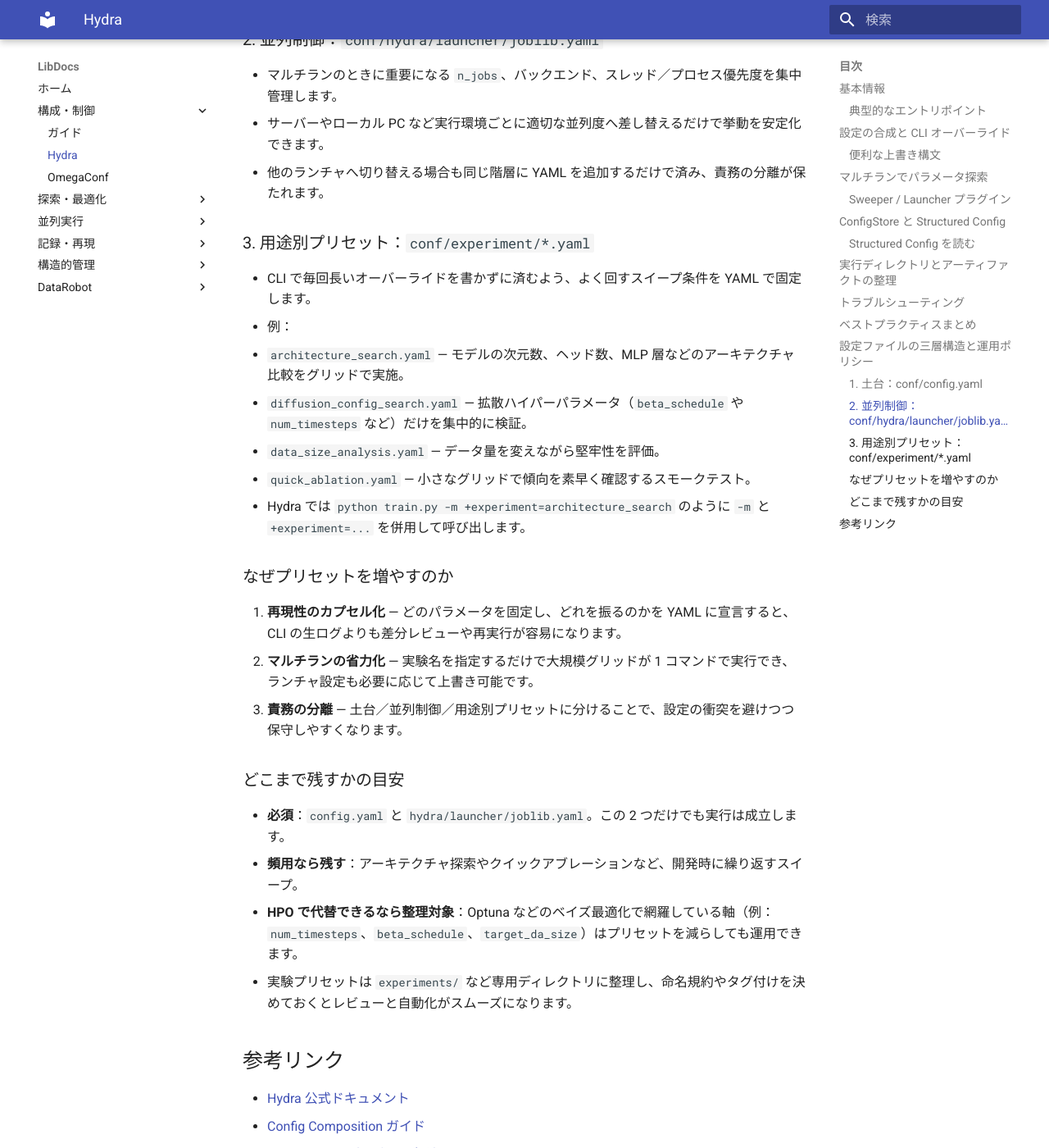
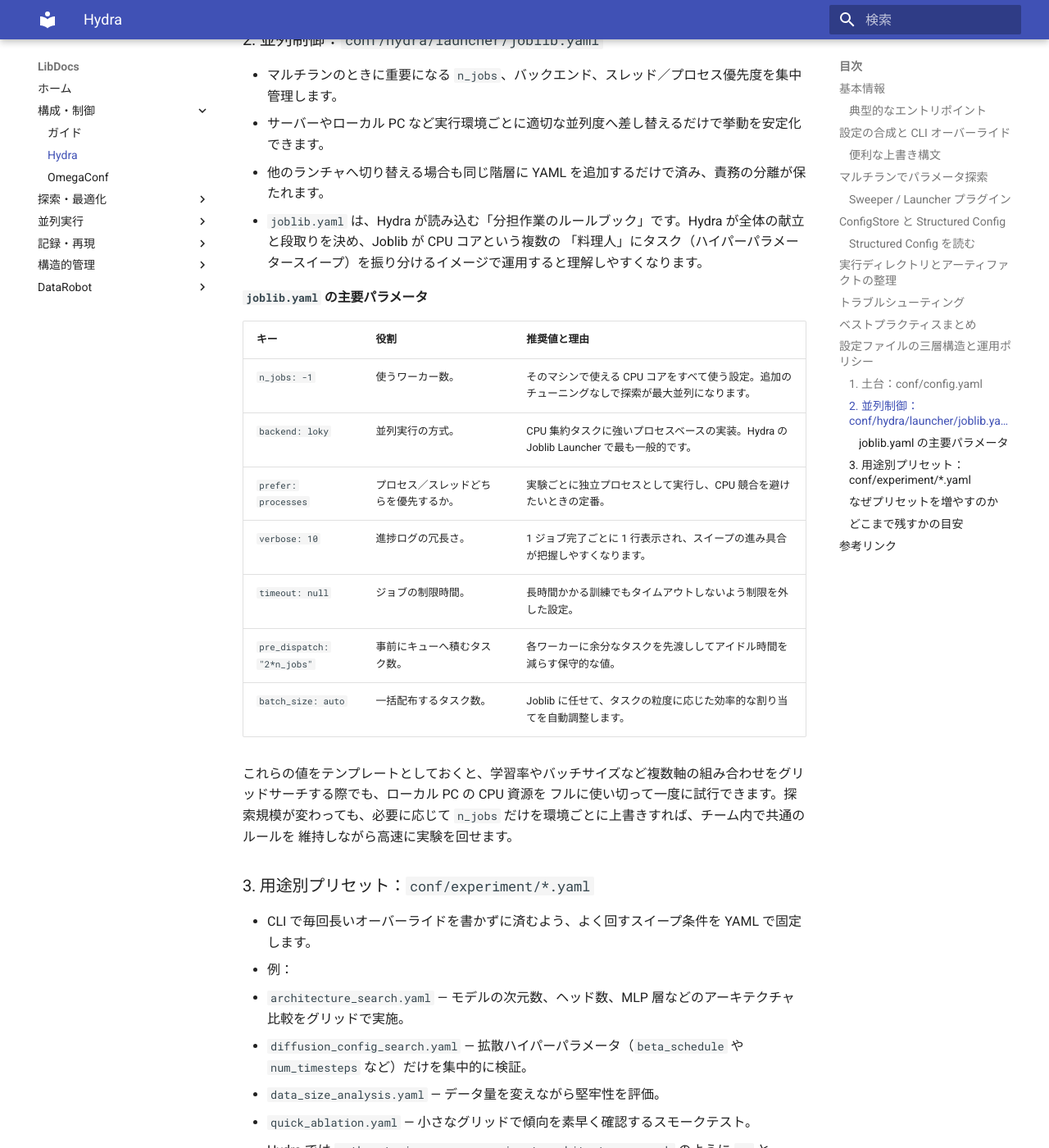
Before and after one commit to masa2tot/LibDocs, an MkDocs documentation site: the page built from docs/config/hydra.md, in a window 1280 px wide and 1400 px high, scrolled down 4887 px. Shown: the whole window at 82% size. Built offline with MkDocs 1.6.1 and Material for MkDocs 9.7.7, drawn with Linux system fonts in a browser that asks for light colours.

Commit message:
Explain joblib launcher settings

```diff
--- a/docs/config/hydra.md
+++ b/docs/config/hydra.md
@@ -161,6 +161,24 @@ Hydra は実行のたびに `outputs/DATE/TIME/` を作成し、その中に `.h
 - マルチランのときに重要になる `n_jobs`、バックエンド、スレッド／プロセス優先度を集中管理します。
 - サーバーやローカル PC など実行環境ごとに適切な並列度へ差し替えるだけで挙動を安定化できます。
 - 他のランチャへ切り替える場合も同じ階層に YAML を追加するだけで済み、責務の分離が保たれます。
+- `joblib.yaml` は、Hydra が読み込む「分担作業のルールブック」です。Hydra が全体の献立と段取りを決め、Joblib が CPU コアという複数の
+  「料理人」にタスク（ハイパーパラメータースイープ）を振り分けるイメージで運用すると理解しやすくなります。
+
+#### `joblib.yaml` の主要パラメータ
+
+| キー | 役割 | 推奨値と理由 |
+| --- | --- | --- |
+| `n_jobs: -1` | 使うワーカー数。 | そのマシンで使える CPU コアをすべて使う設定。追加のチューニングなしで探索が最大並列になります。 |
+| `backend: loky` | 並列実行の方式。 | CPU 集約タスクに強いプロセスベースの実装。Hydra の Joblib Launcher で最も一般的です。 |
+| `prefer: processes` | プロセス／スレッドどちらを優先するか。 | 実験ごとに独立プロセスとして実行し、CPU 競合を避けたいときの定番。 |
+| `verbose: 10` | 進捗ログの冗長さ。 | 1 ジョブ完了ごとに 1 行表示され、スイープの進み具合が把握しやすくなります。 |
+| `timeout: null` | ジョブの制限時間。 | 長時間かかる訓練でもタイムアウトしないよう制限を外した設定。 |
+| `pre_dispatch: "2*n_jobs"` | 事前にキューへ積むタスク数。 | 各ワーカーに余分なタスクを先渡ししてアイドル時間を減らす保守的な値。 |
+| `batch_size: auto` | 一括配布するタスク数。 | Joblib に任せて、タスクの粒度に応じた効率的な割り当てを自動調整します。 |
+
+これらの値をテンプレートとしておくと、学習率やバッチサイズなど複数軸の組み合わせをグリッドサーチする際でも、ローカル PC の CPU 資源を
+フルに使い切って一度に試行できます。探索規模が変わっても、必要に応じて `n_jobs` だけを環境ごとに上書きすれば、チーム内で共通のルールを
+維持しながら高速に実験を回せます。
 
 ### 3. 用途別プリセット：`conf/experiment/*.yaml`
 
```
